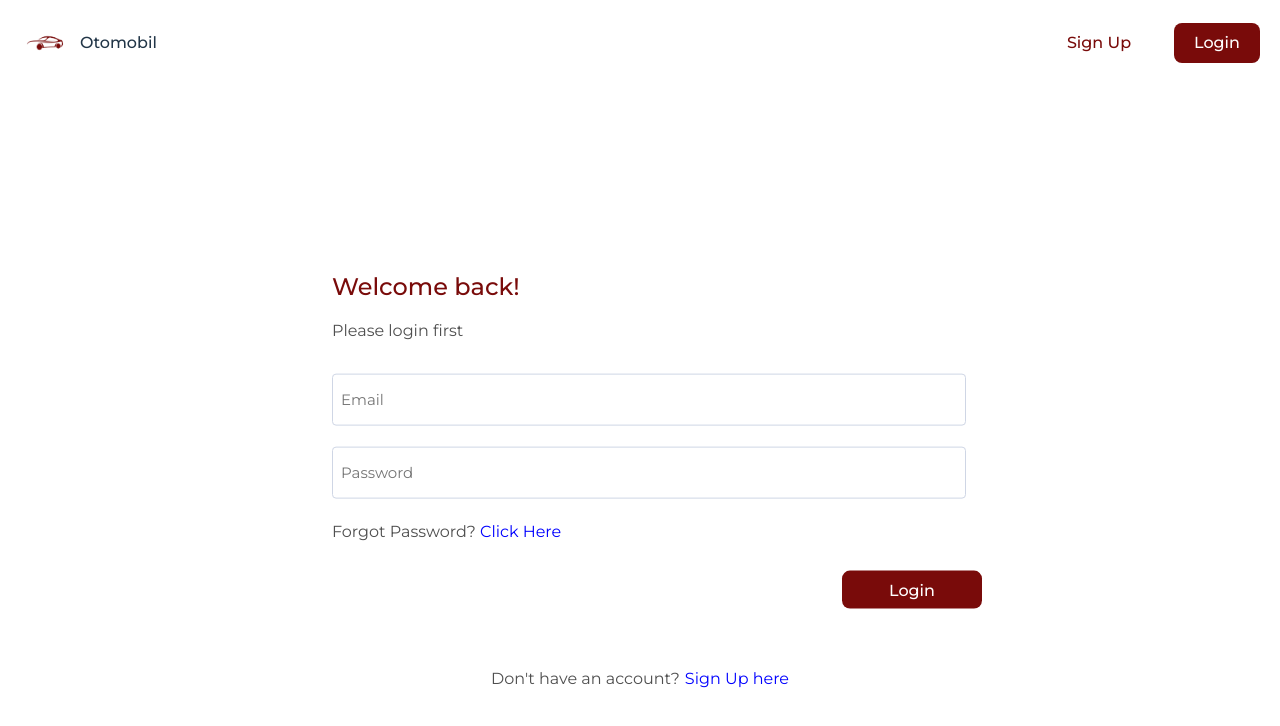
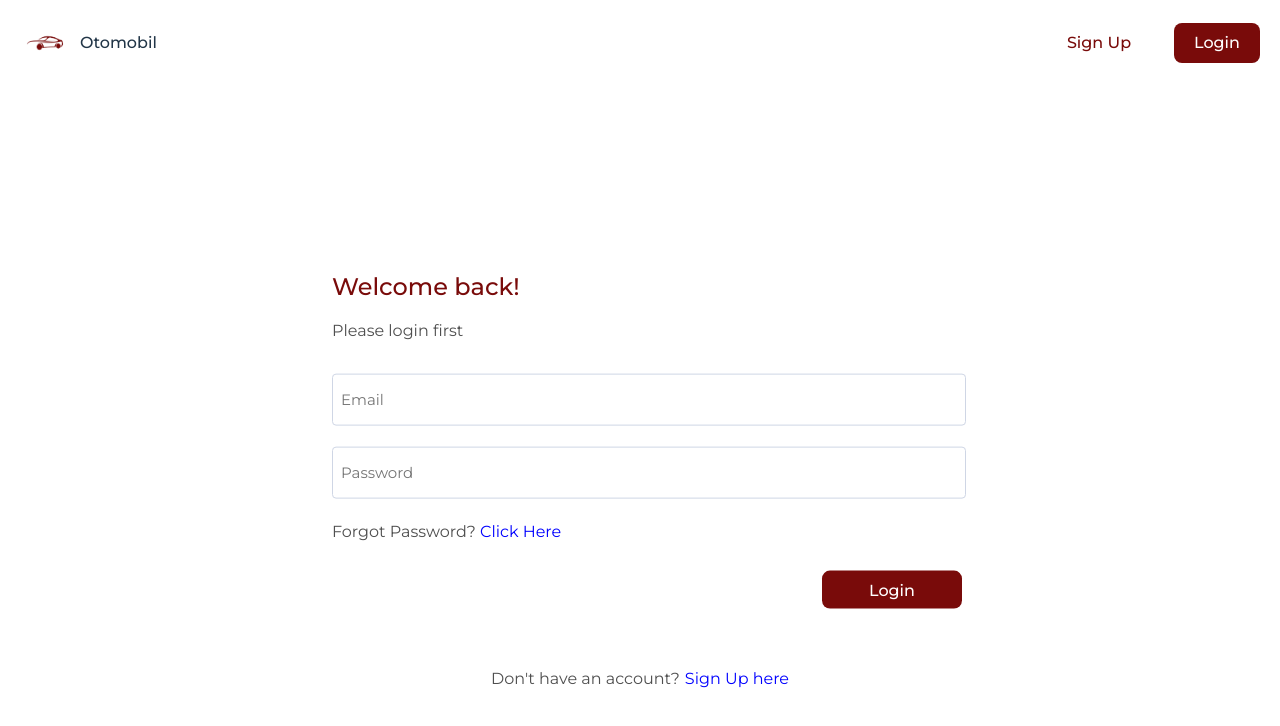
Before and after one commit to huseinnabil1997/FS15-Frontend, a React (Vite) app: page / in a window 1280 px wide. Shown: the top 726 px of the page. Built offline with nearby package versions, Linux system fonts and the light colour scheme.

Commit message:
Fix margin tombol login

```diff
--- a/src/pages/auth/Login/index.css
+++ b/src/pages/auth/Login/index.css
@@ -65,7 +65,7 @@ input {
 .btn-container {
   display: flex;
   justify-content: flex-end;
-  width: 650px;
+  width: 630px;
 }
 
 button.btn {
```
